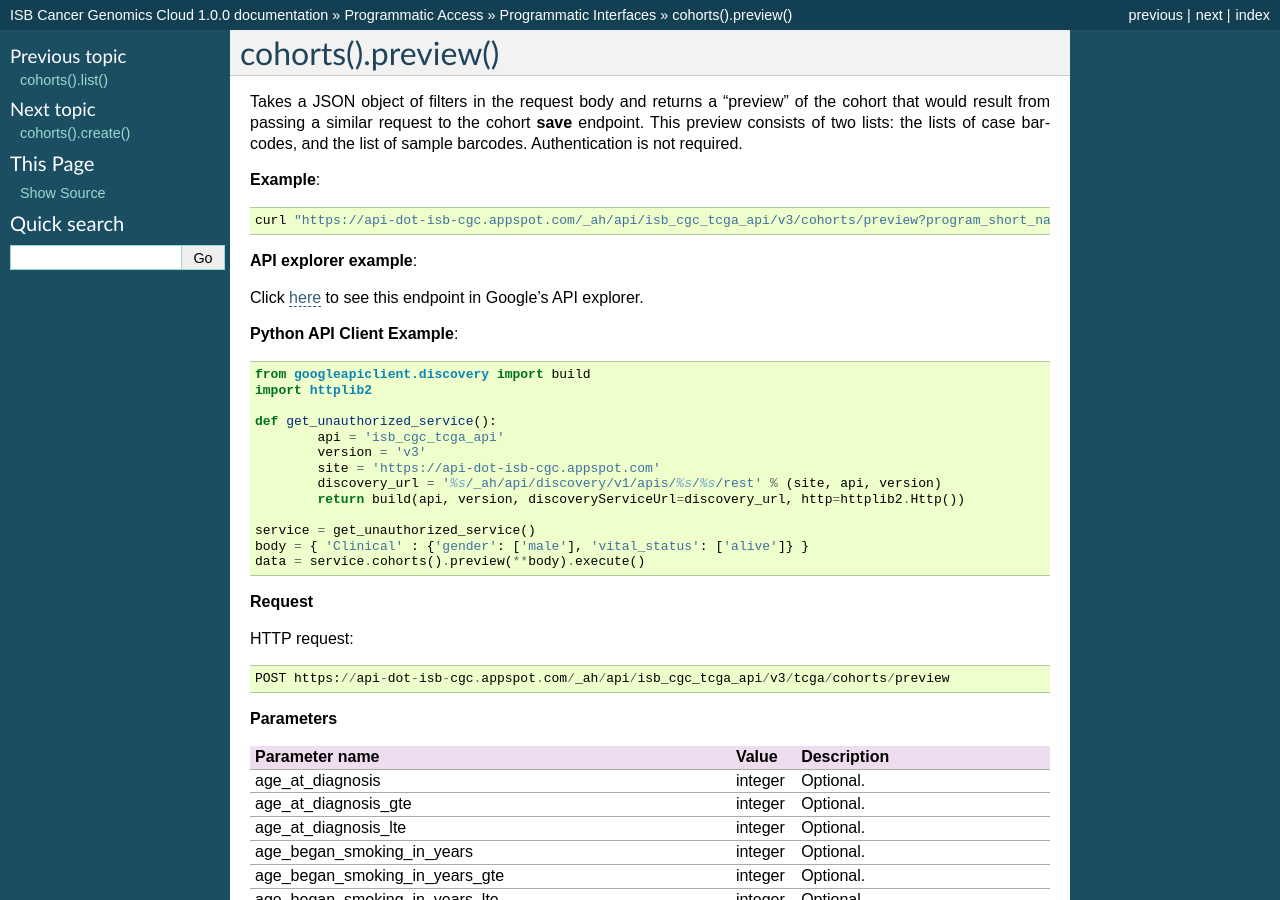
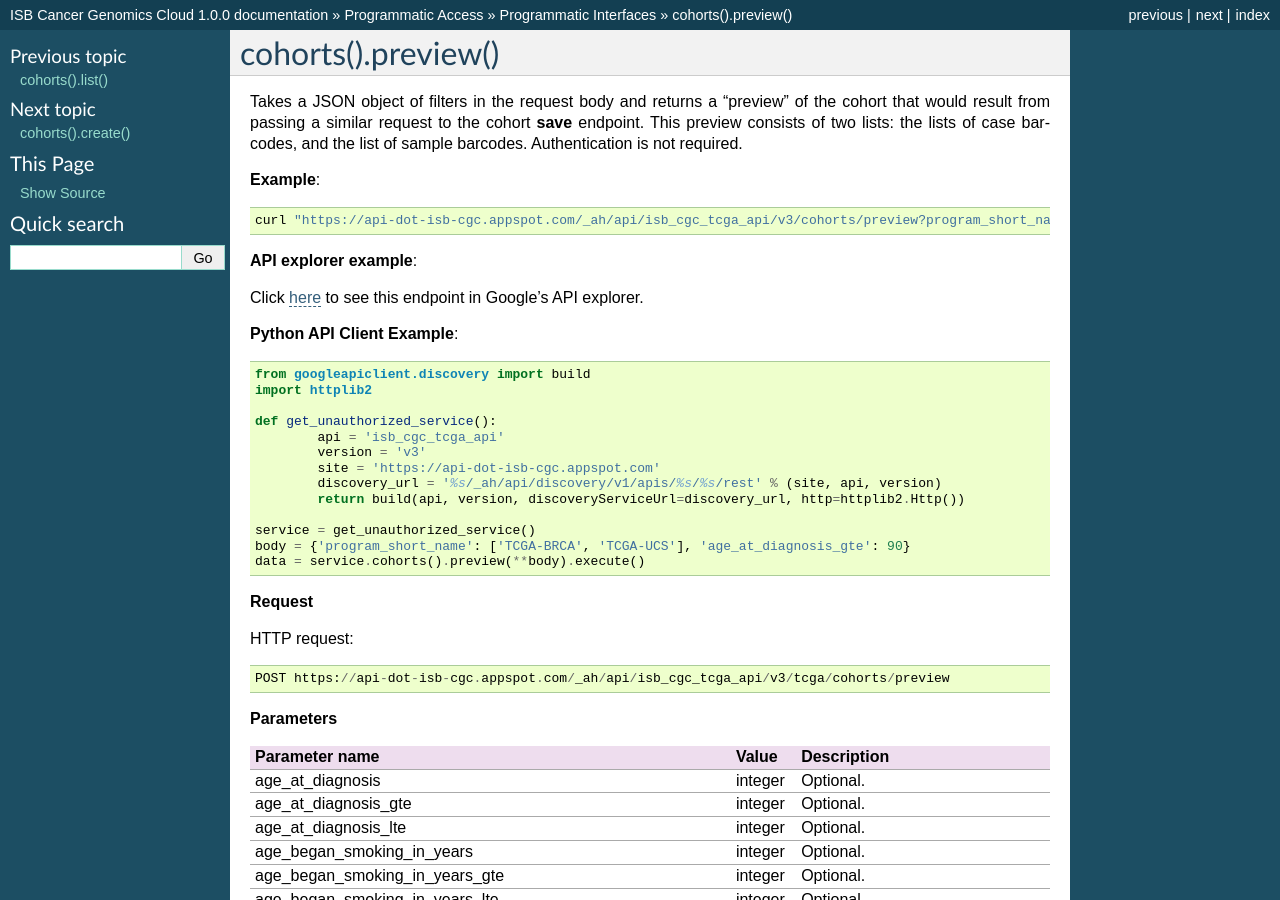
Before and after one commit to isb-cgc/readthedocs, a Sphinx documentation site: the page built from docs/source/sections/progapi/progapi3_tcga/cohorts_preview.rst, in a window 1280 px wide and 900 px high. Built offline with Sphinx 7.4.7, drawn with Linux system fonts in a browser that asks for light colours; pages that are not in the unit, such as notebooks, are missing from menus.

Commit message:
old body example

```diff
--- a/docs/source/sections/progapi/progapi3_tcga/cohorts_preview.rst
+++ b/docs/source/sections/progapi/progapi3_tcga/cohorts_preview.rst
@@ -23,7 +23,7 @@ Click `here <https://apis-explorer.appspot.com/apis-explorer/?base=https%3A%2F%2
 		return build(api, version, discoveryServiceUrl=discovery_url, http=httplib2.Http())
 
 	service = get_unauthorized_service()
-	body = { 'Clinical' : {'gender': ['male'], 'vital_status': ['alive']} }
+	body = {'program_short_name': ['TCGA-BRCA', 'TCGA-UCS'], 'age_at_diagnosis_gte': 90}
 	data = service.cohorts().preview(**body).execute()
 
 
```
